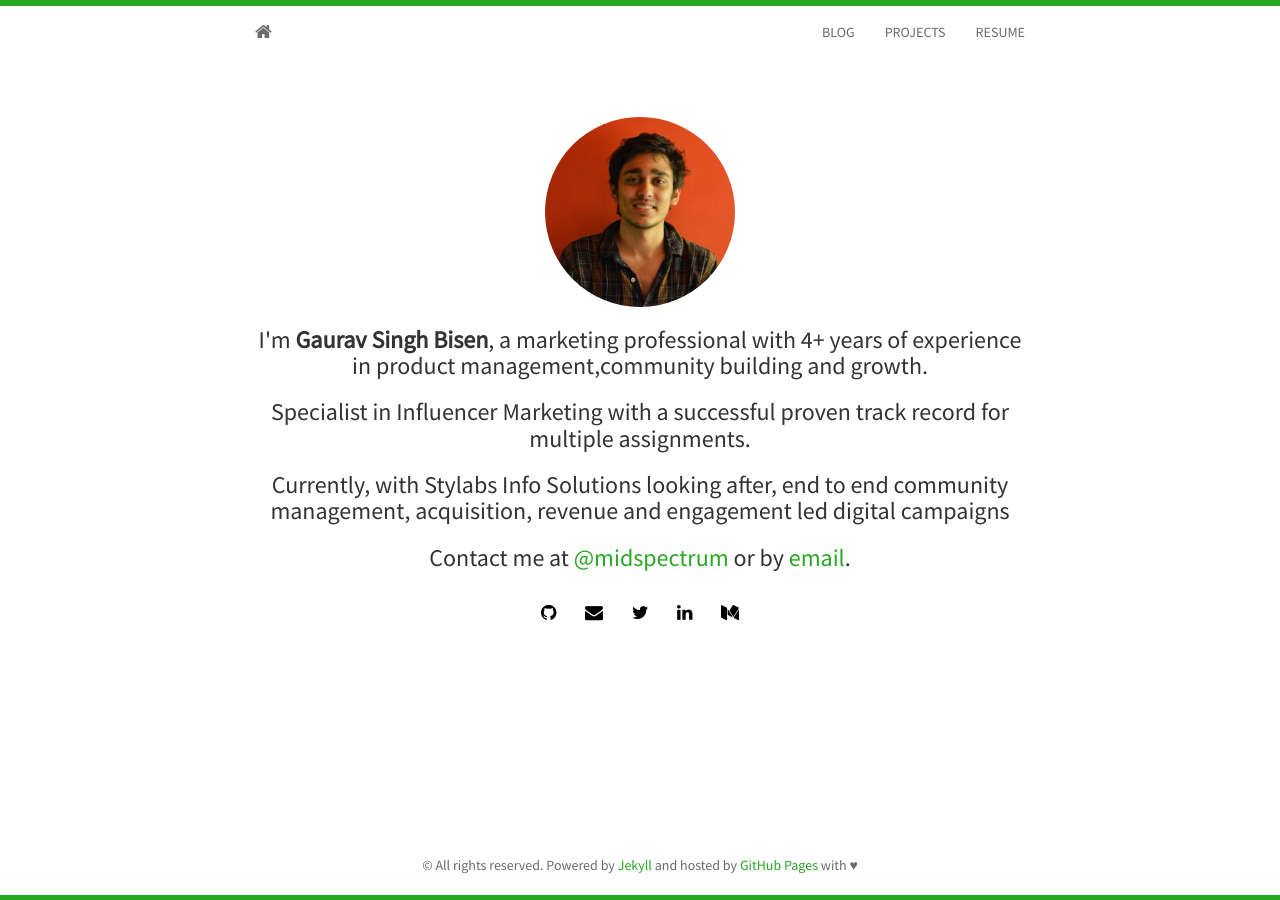
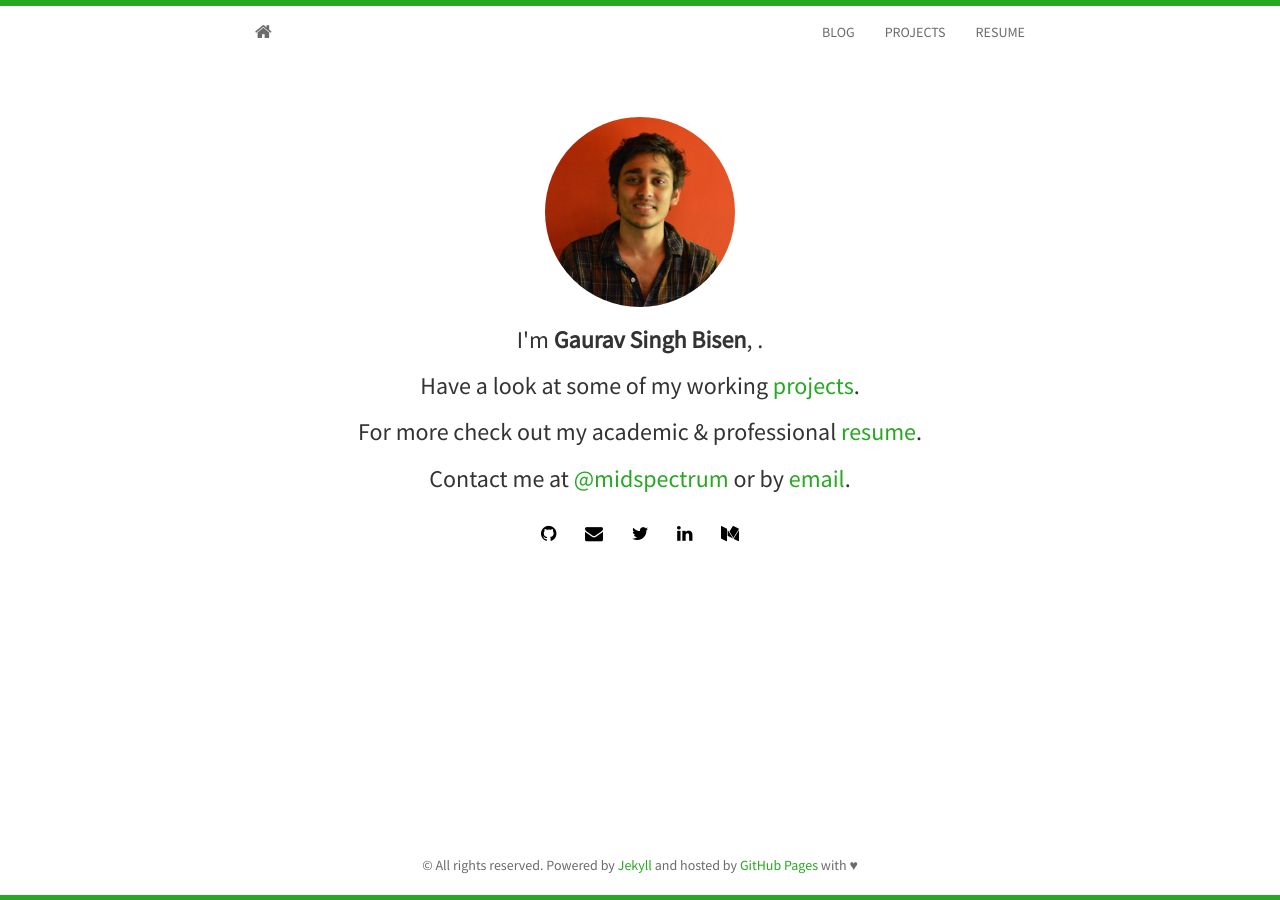
Before and after one commit to gauravsinghbisen/gauravsinghbisen.github.io, a Jekyll site: the page built from index.html, in a window 1280 px wide. Built offline with Jekyll 4.4.1, drawn with Linux system fonts in a browser that asks for light colours; nearby versions of some CDN libraries; the list of posts is cut into pages by our own code.

Commit message:
Update index.html

```diff
--- a/index.html
+++ b/index.html
@@ -7,10 +7,10 @@ layout: home
 	  <div class="avatar">
 		<img class="img-circle" height=190 src="{{ site.baseurl }}/static/img/{{ site.avatar }}" alt="Responsive image">
 	  </div>
-	  <h3>I'm <strong>{{ site.author }}</strong>, a marketing professional with 4+ years of experience in product management,community building and growth.</h3>
-	  <!-- <h3>Passionate about startups and marketing</h3> -->
-	  <h3>Specialist in Influencer Marketing with a successful proven track record for multiple assignments.</h3>
-	  <h3>Currently, with Stylabs Info Solutions looking after, end to end community management, acquisition, revenue and engagement led digital campaigns</h3>
+	  <h3>I'm <strong>{{ site.author }}</strong>, .</h3>
+	  <!-- <h3>I love all things computer science and maths.</h3> -->
+	  <h3>Have a look at some of my working <a href="{{ site.baseurl }}/projects.html"> projects</a>.</h3>
+	  <h3>For more check out my academic &amp; professional <a href="http://bhikadia.com/resume/">resume</a>.</h3>
 	  <h3>Contact me at <a href="http://twitter.com/{{ site.twitter }}">@{{ site.twitter }}</a> or by <a href="mailto:{{ site.email }}">email</a>.</h3>
 	  {% include social.html %}
 	</div>
```
